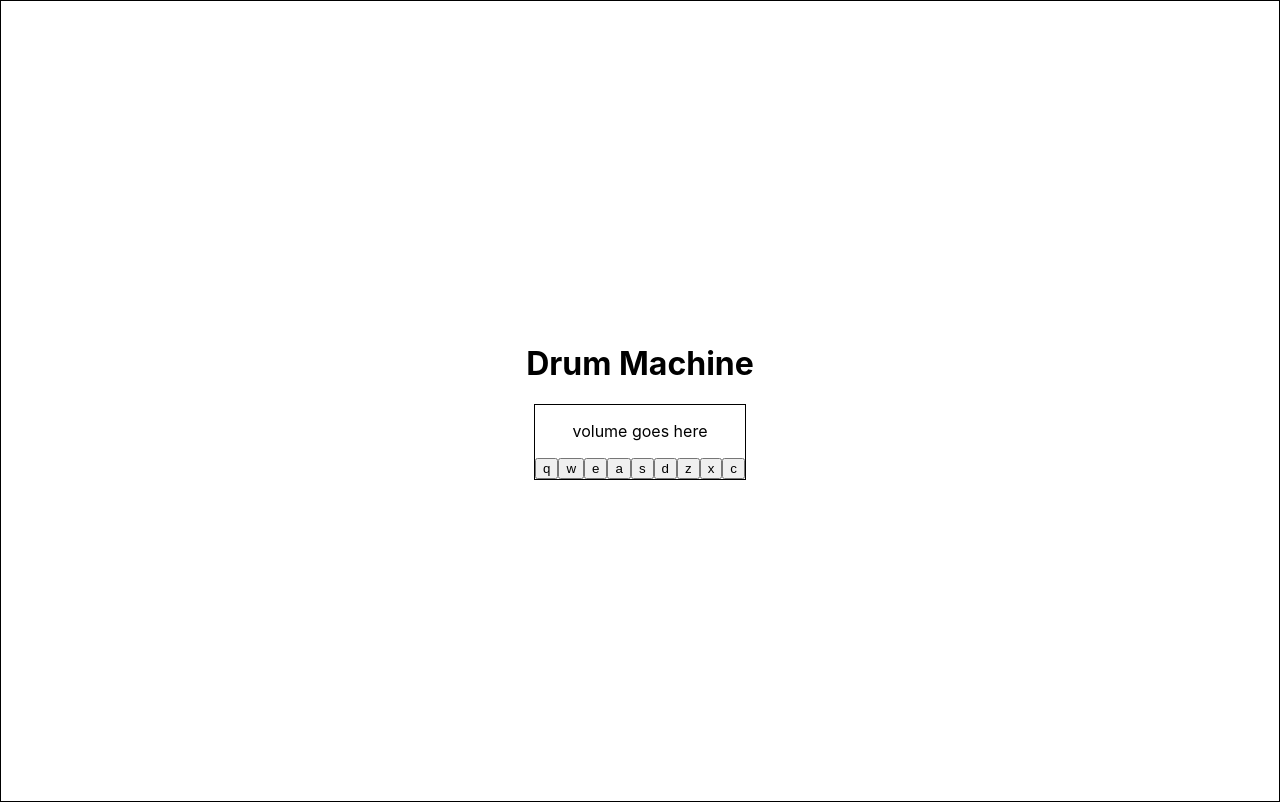
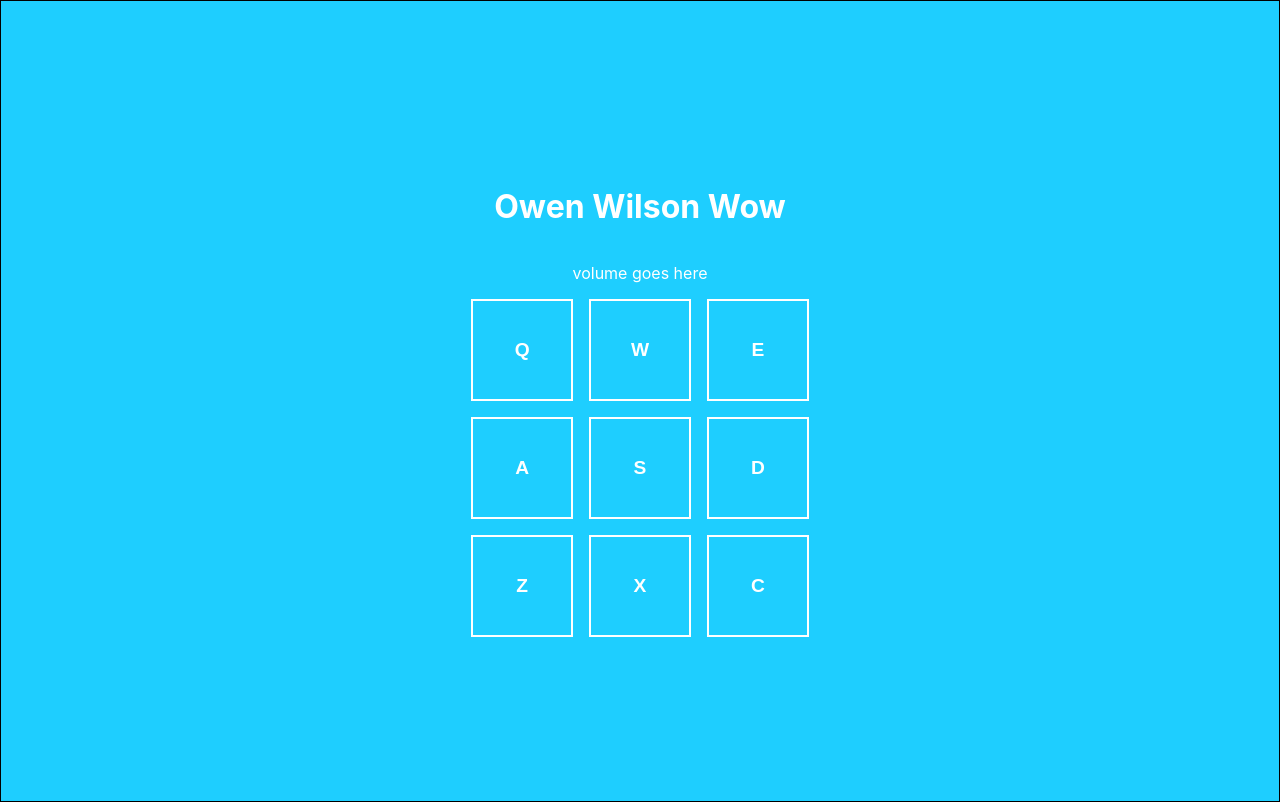
Before and after one commit to Nathanael-Whitrow/owen-wilson-wow, a React (Create React App) app: page / in a window 1280 px wide. Built offline with nearby package versions, Linux system fonts and the light colour scheme.

Commit message:
Add basic CSS

```diff
--- a/src/App.css
+++ b/src/App.css
@@ -1,3 +1,9 @@
+:root {
+  --text-color: white;
+  --button-border: white;
+  --owen-wilson-blue: #1eceff;
+}
+
 .App {
   display: flex;
   flex-direction: column;
@@ -6,8 +12,23 @@
   text-align: center;
   height: 100vh;
   border: 1px solid black;
+  background-color: var(--owen-wilson-blue);
+  color: var(--text-color);
 }
 
-.centerBox {
-  border: 1px solid black;
+.buttonHolder {
+  display: grid;
+  gap: 1rem;
+  grid-template-columns: repeat(3, 1fr);
+  width: 337.5px;
+  height: 337.5px;
 }
+
+.audioButton {
+  border: 2px solid var(--button-border);
+  text-decoration: none;
+  color: var(--text-color);
+  background-color: var(--owen-wilson-blue);
+  font-size: larger;
+  font-weight: bold;
+}
--- a/src/App.js
+++ b/src/App.js
@@ -26,7 +26,7 @@ function MyButton(props) {
   })
 
   return (
-    <button onClick={playSound}>
+    <button className="audioButton" onClick={playSound}>
       {props.actionKey}
     </button>
   )
@@ -45,19 +45,19 @@ class App extends React.Component {
   render() {
     return (
       <div className="App">
-        <h1>Drum Machine</h1>
+        <h1>Owen Wilson Wow</h1>
         <div className="centerBox">
           <p>volume goes here</p>
           <div className="buttonHolder">
-            <MyButton audioSource={wow1} actionKey={'q'} />
-            <MyButton audioSource={wow2} actionKey={'w'} />
-            <MyButton audioSource={wow3} actionKey={'e'} />
-            <MyButton audioSource={wow4} actionKey={'a'} />
-            <MyButton audioSource={wow5} actionKey={'s'} />
-            <MyButton audioSource={wow6} actionKey={'d'} />
-            <MyButton audioSource={wow7} actionKey={'z'} />
-            <MyButton audioSource={wow8} actionKey={'x'} />
-            <MyButton audioSource={hee} actionKey={'c'} />
+            <MyButton audioSource={wow1} actionKey={'Q'} />
+            <MyButton audioSource={wow2} actionKey={'W'} />
+            <MyButton audioSource={wow3} actionKey={'E'} />
+            <MyButton audioSource={wow4} actionKey={'A'} />
+            <MyButton audioSource={wow5} actionKey={'S'} />
+            <MyButton audioSource={wow6} actionKey={'D'} />
+            <MyButton audioSource={wow7} actionKey={'Z'} />
+            <MyButton audioSource={wow8} actionKey={'X'} />
+            <MyButton audioSource={hee} actionKey={'C'} />
           </div>
         </div>
       </div>
```
